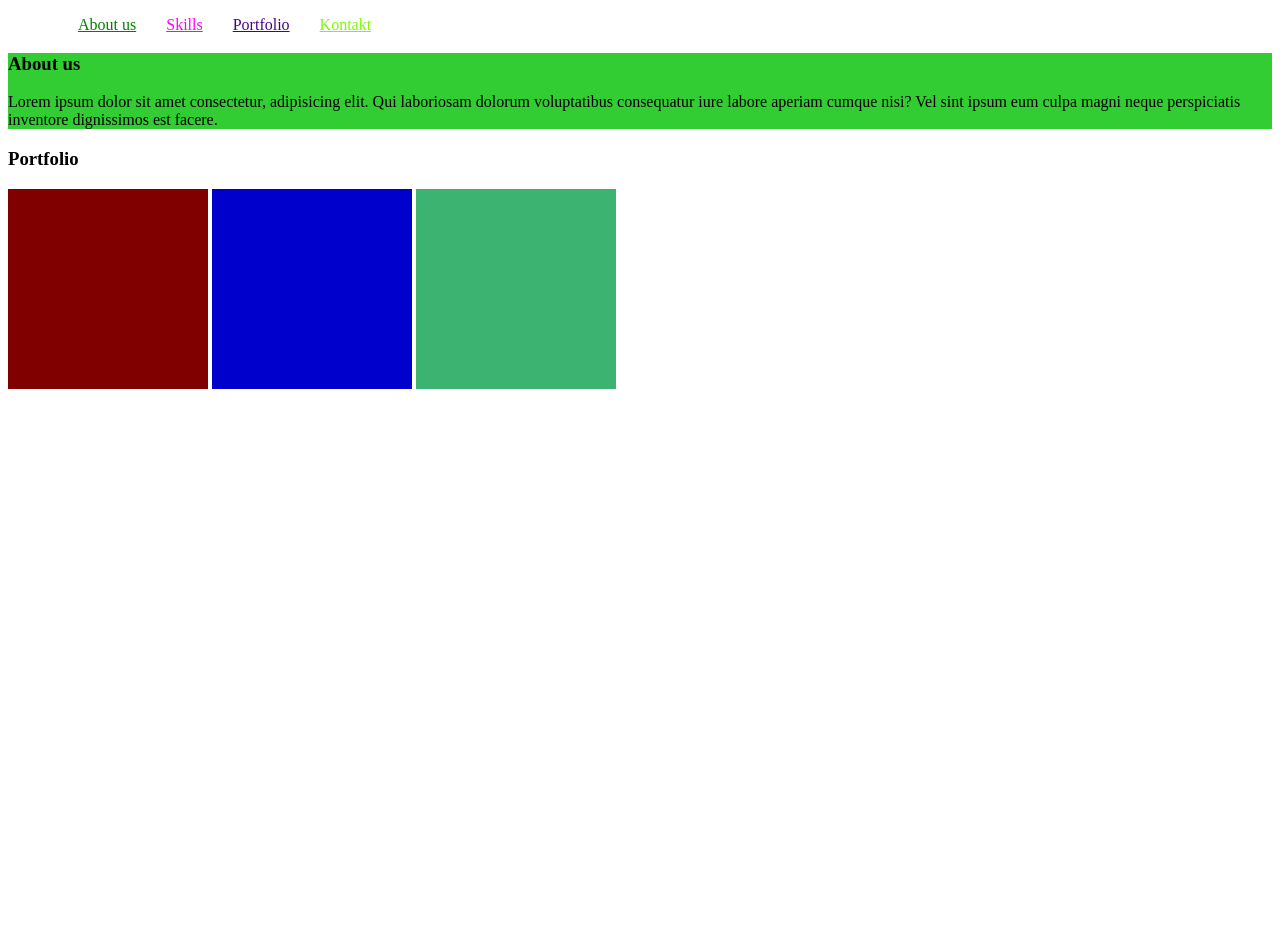
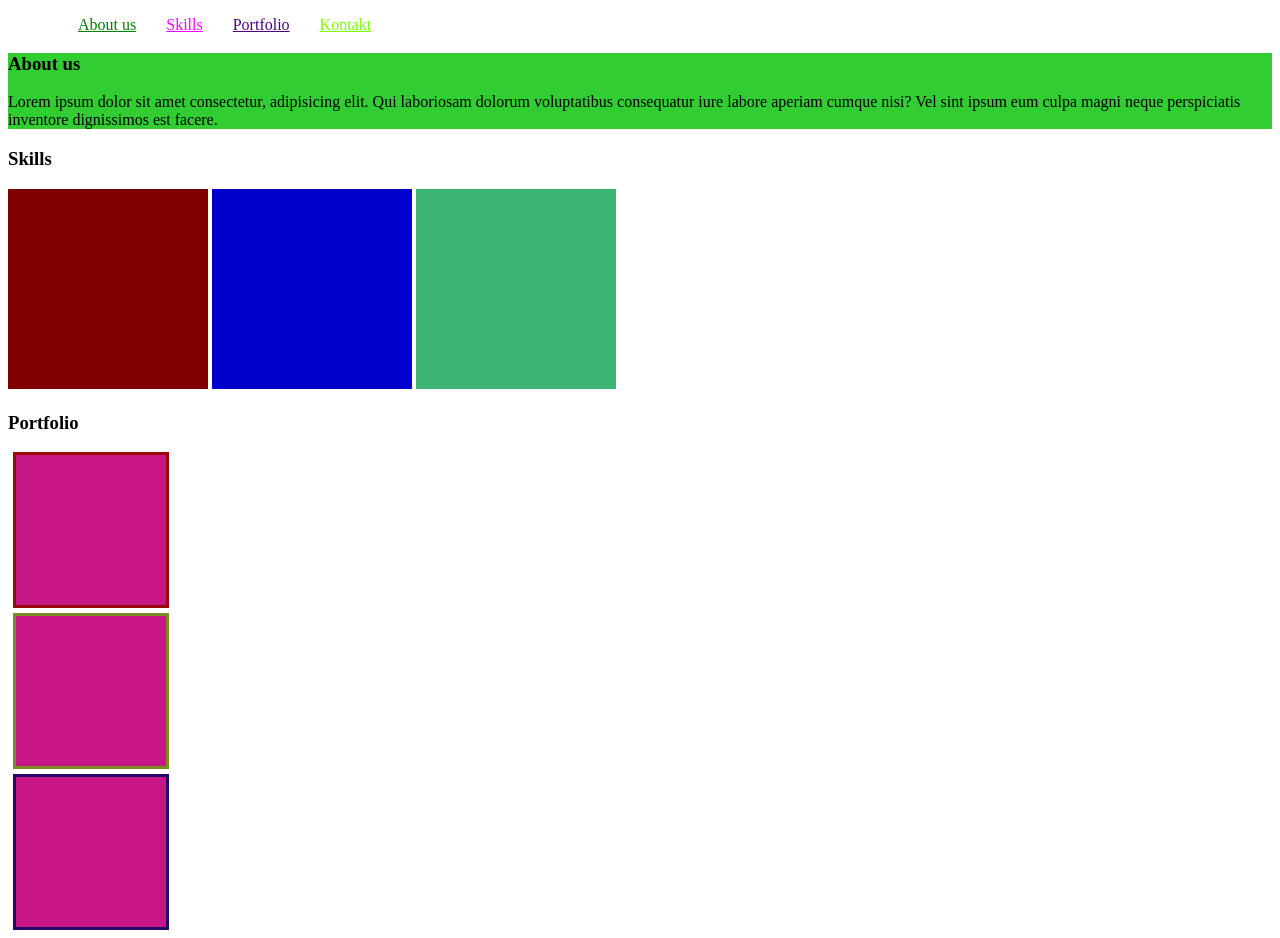
Before and after one commit to GYMJUICE/15-html-prosta-strona, a plain HTML site: page index.html in a window 1280 px wide. Before the commit the page ends 800 px from the top, so only its background shows below. Drawn offline with Linux system fonts and the light colour scheme.

Commit message:
sekcja portfolio gotowa

```diff
--- a/index.html
+++ b/index.html
@@ -51,6 +51,24 @@
             background-color: mediumseagreen;
             }
 
+        .square1 {
+            flex-direction: column;
+            display: flex;
+            margin: 5px;
+            width:150px;
+            height: 150px;
+            background-color: mediumvioletred;
+        }
+        #sq1 {
+            border: 3px solid rgb(151, 9, 9);
+        }
+        #sq2 {
+            border: 3px solid rgb(122, 141, 35);
+        }
+        #sq3 {
+            border: 3px solid rgb(41, 7, 104);
+        }
+
     </style>
 </head>
 
@@ -64,7 +82,7 @@
             <li><a href="#sekcja_kontakt" class="kolormenu4">Kontakt</a></li>
         </ul>
     </nav>
-    <!-- sekcja 1 -->
+    <!-- sekcja about -->
     <section>
         <div class="backgroundcolor">
         <h3>About us</h3>
@@ -74,14 +92,20 @@
         </p>
         </div>
     </section>
-    <!-- sekcja 2 -->
+    <!-- sekcja skills -->
     <section>
-        <h3>Portfolio</h3>
+        <h3>Skills</h3>
         <div class="square" id="s1"></div>
         <div class="square" id="s2"></div>
         <div class="square" id="s3"></div>
     </section>
-
+    <!-- sekcja portfolio -->
+    <section>
+        <h3>Portfolio</h3>
+        <div class="square1" id="sq1"></div>
+        <div class="square1" id="sq2"></div>
+        <div class="square1" id="sq3"></div>
+    </section>
 
 
 
```
